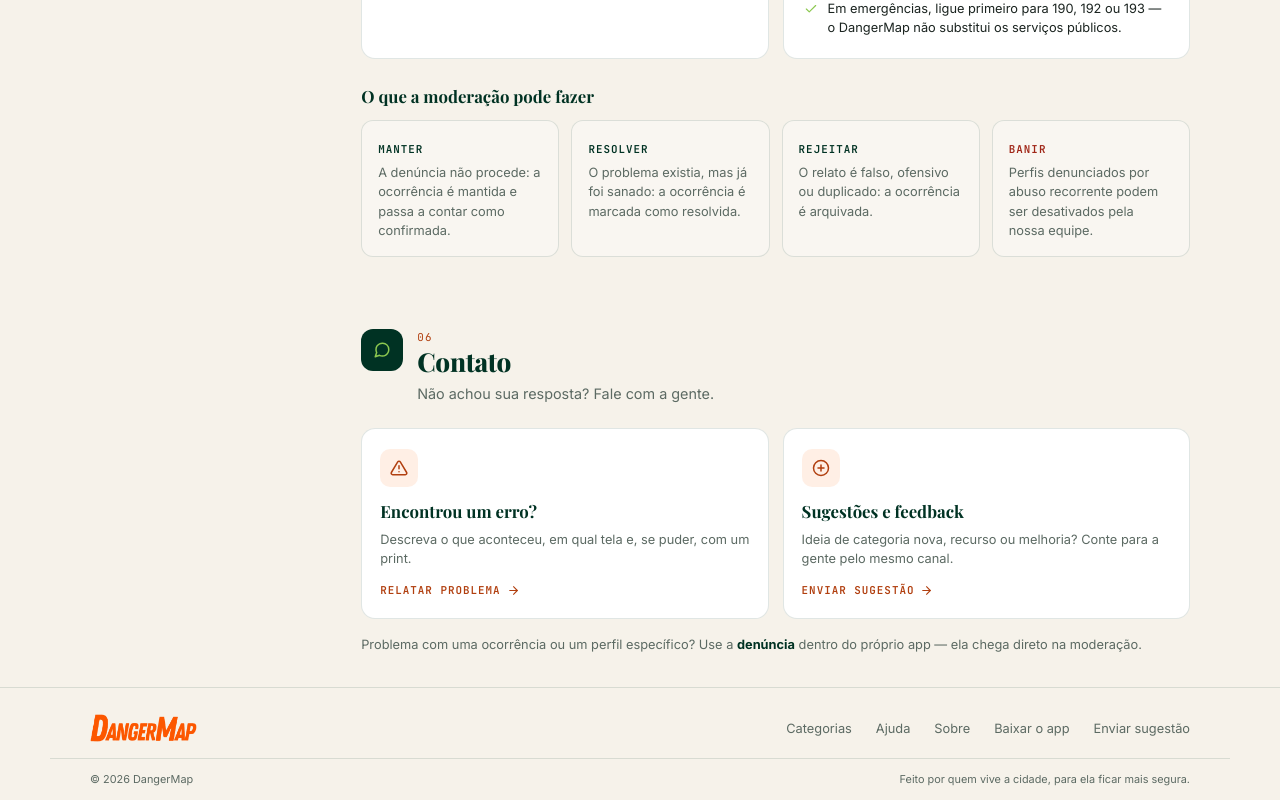
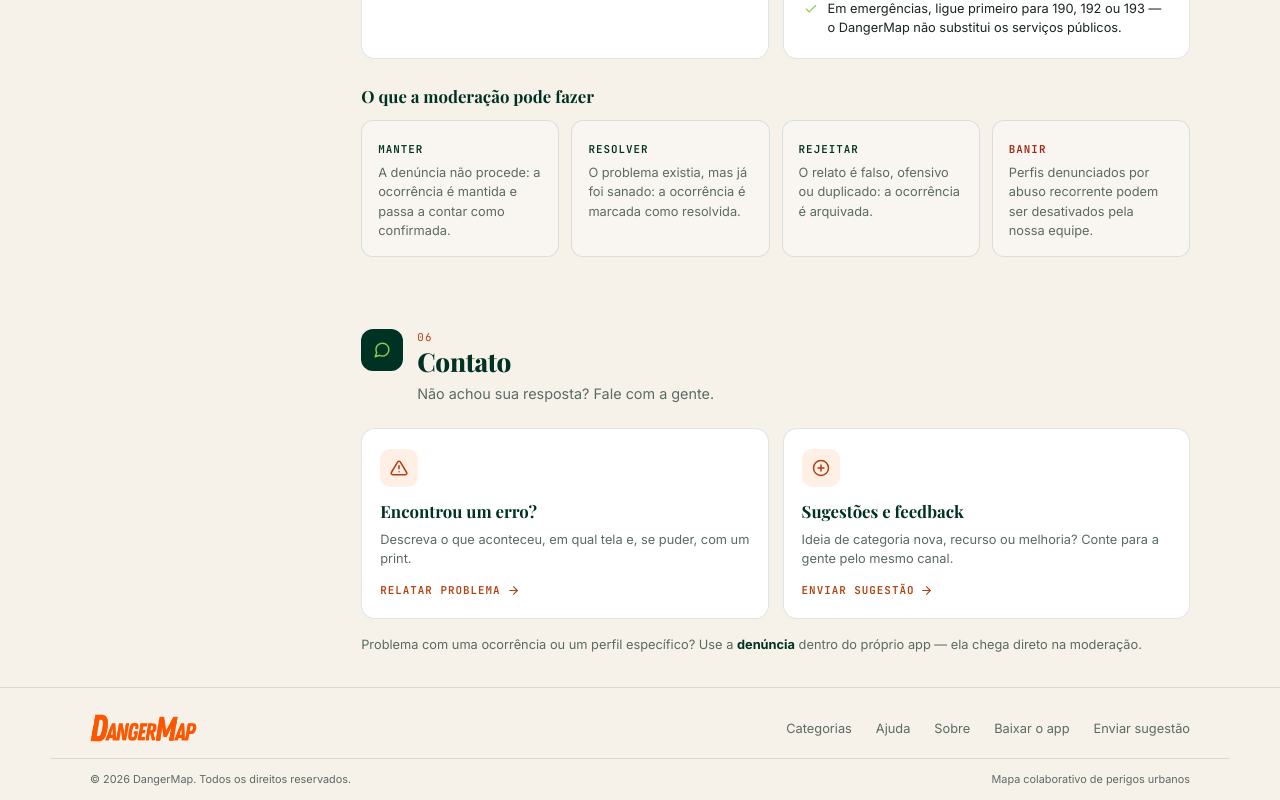
Before and after one commit to NicolasSC2009/DangerMap, a React (Vite) app in the folder frontend/: page /ajuda in a window 1280 px wide. Shown: the part 3635-4435 px from the top of the page. Built offline with nearby package versions, Linux system fonts and the light colour scheme; no server answers; a web font is replaced by a local one; what @capacitor/core would draw is missing.

Commit message:
Rodape com direitos reservados

```diff
--- a/frontend/src/components/comum/Rodape.tsx
+++ b/frontend/src/components/comum/Rodape.tsx
@@ -26,8 +26,8 @@
       </div>
 
       <div className="dm-container dm-rodape__base">
-        <span>© {ano} DangerMap</span>
-        <span>Feito por quem vive a cidade, para ela ficar mais segura.</span>
+        <span>© {ano} DangerMap. Todos os direitos reservados.</span>
+        <span>Mapa colaborativo de perigos urbanos</span>
       </div>
     </footer>
   );
```
